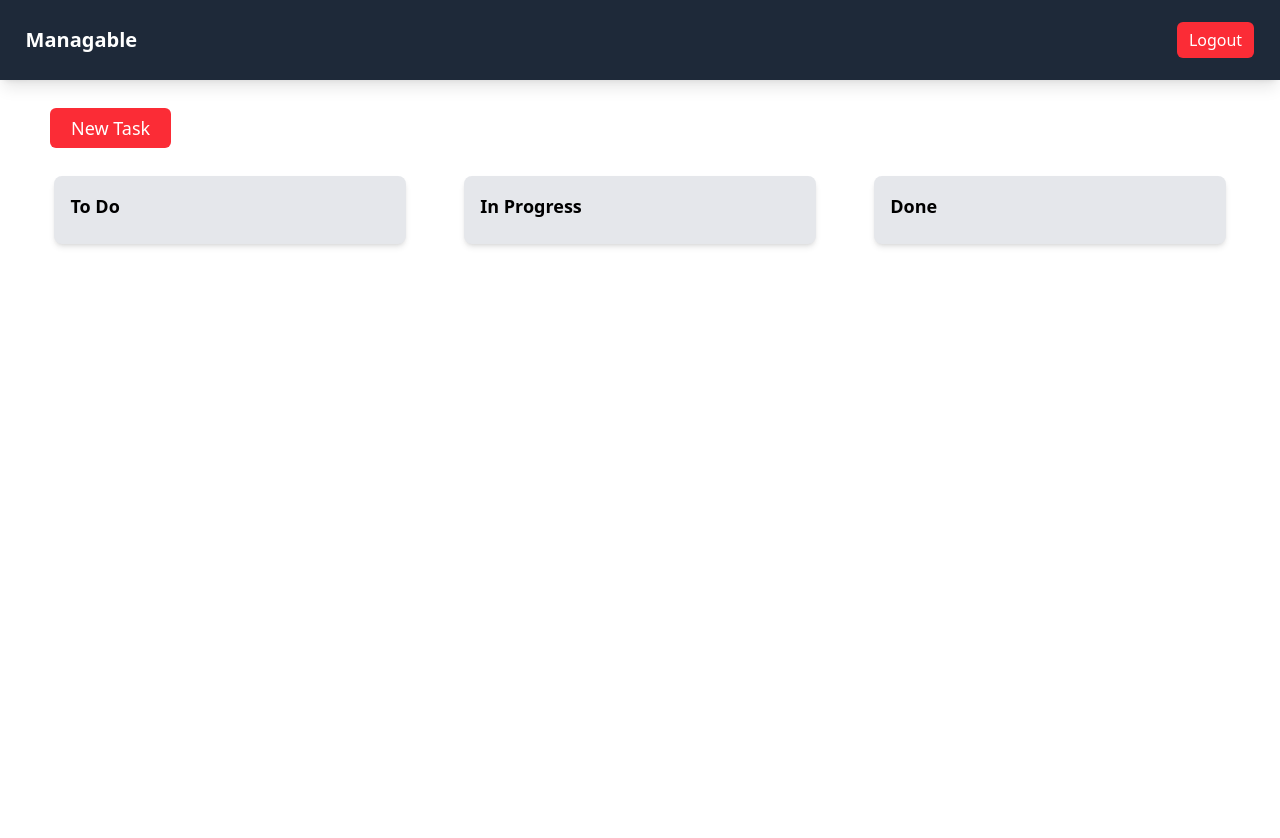
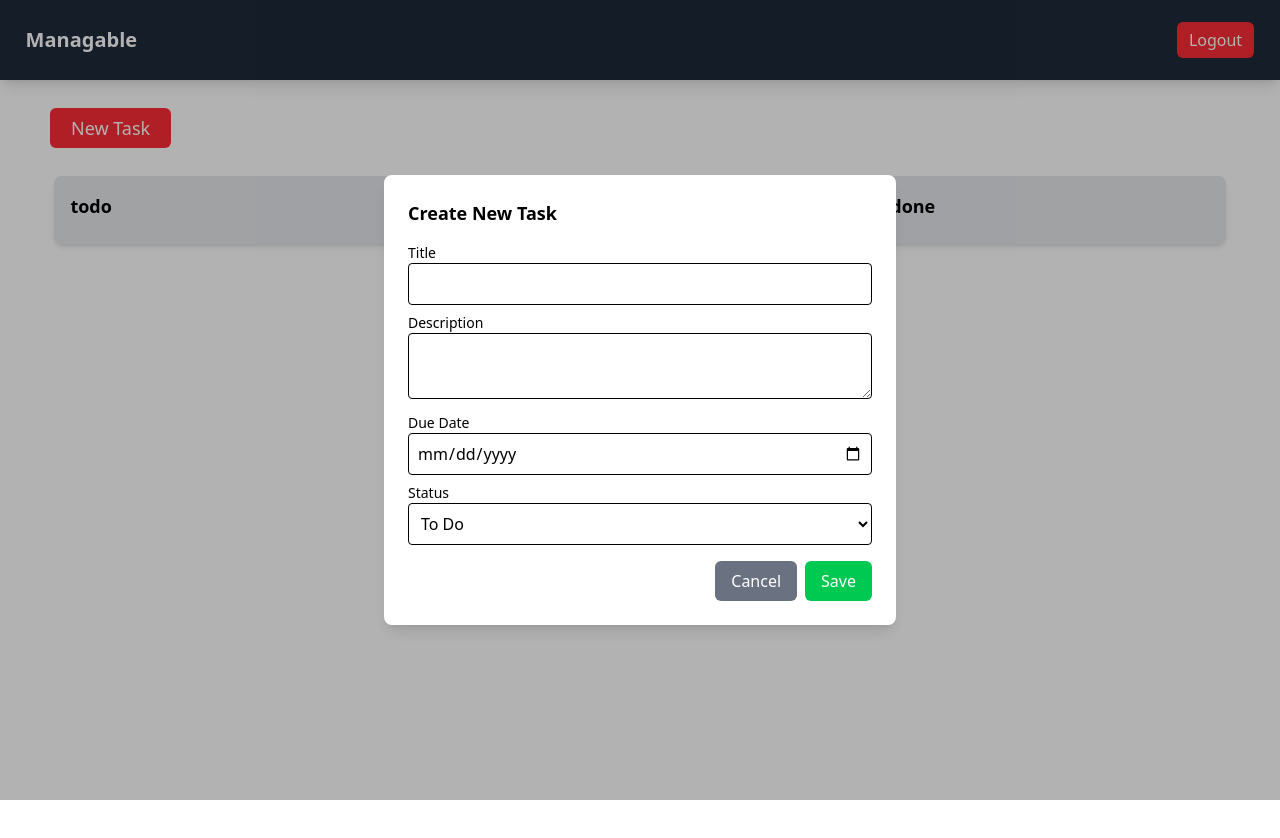
Before and after one commit to boyiliu1007/Managable, a Vue app in the folder frontend/: page /home in a window 1280 px wide. Both pictures are taken after a click on the button "New Task". Shown: the top 838 px of the page. Built offline with nearby package versions, Linux system fonts and the light colour scheme.

Commit message:
add: new task page

```diff
--- /dev/null
+++ b/frontend/src/components/NewTask.vue
@@ -0,0 +1,67 @@
+<template>
+    <div class="p-6 bg-white rounded-lg shadow-lg w-[40%]">
+      <h2 class="text-lg font-bold mb-4">Create New Task</h2>
+
+      <div class="mb-2">
+        <label class="block text-sm font-medium">Title</label>
+        <input v-model="task.title" type="text" class="w-full border p-2 rounded" />
+      </div>
+
+      <div class="mb-2">
+        <label class="block text-sm font-medium">Description</label>
+        <textarea v-model="task.description" class="w-full border p-2 rounded"></textarea>
+      </div>
+      <div class="mb-2">
+        <label class="block text-sm font-medium">Due Date</label>
+        <input v-model="task.due" type="date" class="w-full border p-2 rounded" />
+      </div>
+      <div class="mb-2">
+        <label class="block text-sm font-medium">Status</label>
+        <select v-model="task.status" class="w-full border p-2 rounded">
+          <option value="todo">To Do</option>
+          <option value="in progress">In Progress</option>
+          <option value="done">Done</option>
+        </select>
+      </div>
+
+      <div class="flex justify-end gap-2 mt-4">
+        <button @click="closeModal" class="bg-gray-500 px-4 py-2 text-white rounded-md">Cancel</button>
+        <button @click="saveTask" class="bg-green-500 px-4 py-2 text-white rounded-md">Save</button>
+      </div>
+    </div>
+  </template>
+
+  <script setup>
+  import { ref } from "vue";
+  import axios from "axios";
+
+  const emit = defineEmits(["close", "taskAdded"]);
+  const baseUrl = "http://localhost:3000";
+
+  const task = ref({
+    title: "",
+    description: "",
+    status: "todo",
+    due: ""
+  });
+
+  const saveTask = async () => {
+    try {
+      const token = localStorage.getItem("token");
+      const response = await axios.post(`${baseUrl}/api/task/add`, task.value, {
+        headers: {
+          Authorization: `Bearer ${token}`,
+        },
+      });
+
+      emit("taskAdded", response.data);
+      closeModal();
+    } catch (error) {
+      console.error("Error saving task:", error);
+    }
+  };
+
+  const closeModal = () => {
+    emit("close");
+  };
+  </script>
--- a/frontend/src/components/TaskContent.vue
+++ b/frontend/src/components/TaskContent.vue
@@ -1,9 +1,9 @@
 <template>
   <div class="flex flex-row items-center gap-3 mb-2">
-    <h3 class="text-lg font-semibold">{{ task.name }}</h3>
+    <h3 class="text-lg font-semibold">{{ task.title }}</h3>
     <TaskStatus :status="task.status" />
   </div>
-  <p class="text-gray-600 text-sm">Due: {{ task.dueDate }}</p>
+  <p class="text-gray-600 text-sm">Due: {{ task.due }}</p>
   <p class="text-gray-500 text-sm">Assigned to: {{ task.username }}</p>
 </template>
 
--- a/frontend/src/components/TaskStatus.vue
+++ b/frontend/src/components/TaskStatus.vue
@@ -15,11 +15,11 @@ const props = defineProps({
 
 function getBgColor(status) {
   switch (status) {
-    case "To Do":
+    case "todo":
       return "bg-red-100";
-    case "In Progress":
+    case "in progress":
       return "bg-orange-100";
-    case "Done":
+    case "done":
       return "bg-green-100";
     default:
       return "bg-gray-100";
@@ -28,11 +28,11 @@ function getBgColor(status) {
 
 function getDotColor(status) {
   switch (status) {
-    case "To Do":
+    case "todo":
       return "bg-red-400";
-    case "In Progress":
+    case "in progress":
       return "bg-orange-400";
-    case "Done":
+    case "done":
       return "bg-green-400";
     default:
       return "bg-gray-400";
--- a/frontend/src/pages/Home.vue
+++ b/frontend/src/pages/Home.vue
@@ -86,6 +86,15 @@
         </div>
       </div>
     </div>
+
+    <!-- this is a dark overlay, shown if the newTask button is clicked -->
+    <div
+      v-if="showNewTaskModal"
+      class="fixed inset-0 flex items-center justify-center"
+      :style="{ background: 'rgba(0, 0, 0, 0.3)' }"
+    >
+        <NewTask @close="showNewTaskModal = false" @taskAdded="taskAdded" />
+    </div>
   </div>
 </template>
 
@@ -95,6 +104,7 @@ import axios from "axios";
 import TaskCard from "@/components/TaskCard.vue";
 import TaskContent from "@/components/TaskContent.vue";
 import TaskEditor from "@/components/TaskEditor.vue";
+import NewTask from "@/components/NewTask.vue";
 
 const tasks = ref([]);
 const baseUrl = "http://localhost:3000"
@@ -112,6 +122,7 @@ onMounted(() => {
         }
       })
       .then((response) => {
+        console.log(response.data);
         tasks.value = response.data;
       })
       .catch((error) => {
@@ -124,9 +135,9 @@ onMounted(() => {
 
 function mappedTasks() {
   const mapped = {
-    "To Do": [],
-    "In Progress": [],
-    "Done": [],
+    "todo": [],
+    "in progress": [],
+    "done": [],
   };
 
   tasks.value.forEach((task) => {
@@ -137,10 +148,20 @@ function mappedTasks() {
 }
 
 const showModal = ref(false);
+const showNewTaskModal = ref(false);
 const selectedTask = ref(null);
 const modalLeft = ref("50%"); // default center
 const isCenter = ref(false); // to handle translate
 const isEditting = ref(false);
+
+const newTask = () => {
+  showNewTaskModal.value = true;
+};
+
+const taskAdded = (newTask) => {
+  tasks.value.push(newTask);
+  showNewTaskModal.value = false;
+};
 
 const openModal = (task, status) => {
   selectedTask.value = task;
@@ -184,4 +205,5 @@ function saveTask(task) {
   closeModal();
 }
 
+
 </script>
```
Also changed, not shown: 2 other files (tests, documents, lock files or other folders).
